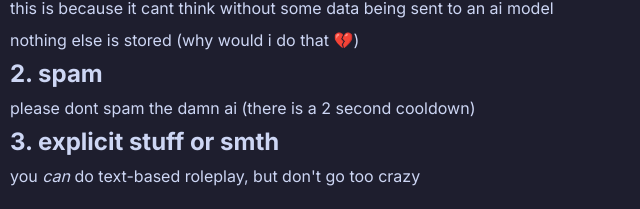
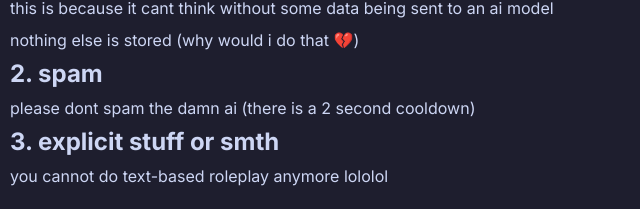
Before and after one commit to OZZOBot/ozzobot.github.io, a plain HTML site: page usage-terms.html in a window 1280 px wide. Shown: the part 854-1063 px from the top of the page, 0-640 px from the left. Drawn offline with Linux system fonts and the light colour scheme.

Commit message:
bruhbfsbdufsbfubsdf

```diff
--- a/usage-terms.html
+++ b/usage-terms.html
@@ -70,7 +70,7 @@
                 <p>please dont spam the damn ai (there is a 2 second cooldown)</p>
 
                 <h2>3. explicit stuff or smth</h2>
-                <p>you <i>can</i> do text-based roleplay, but don't go too crazy</p>
+                <p>you cannot do text-based roleplay anymore lololol</p>
             </div>
         </section>
 
```
